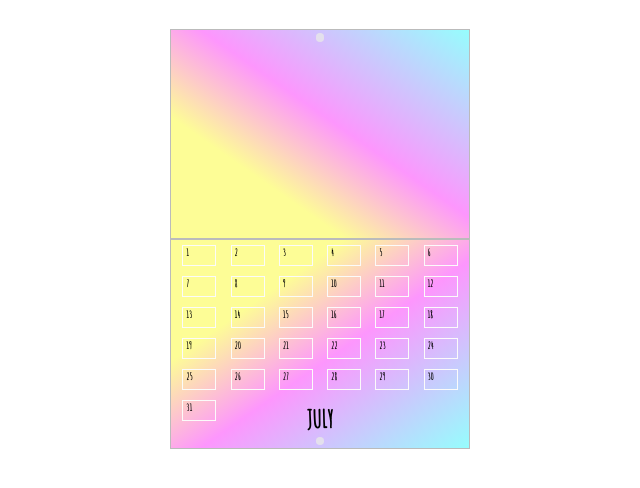
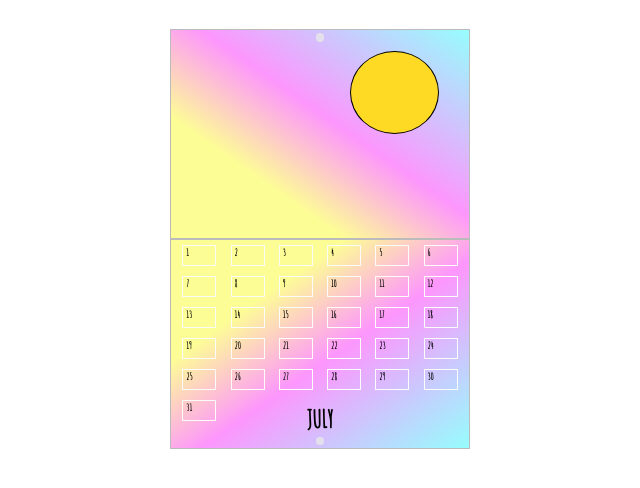
Before and after one commit to FoxyStoat/daily-css-images, a plain HTML site: page 09 calendar/index.html in a window 1280 px wide. Shown: the part 96-584 px from the top of the page, without its empty margins (320-960 px from the left). Drawn offline with Linux system fonts and the light colour scheme.

Commit message:
feat: Add sun image

```diff
--- a/09 calendar/index.html
+++ b/09 calendar/index.html
@@ -18,6 +18,7 @@
             <!-- calendar-image-section -->
             <div class="calendar-image-section">
                 <div class="hole-hanger hanger-1"></div>
+                <div class="sun"></div>
             </div><!-- end calendar image section -->
 
             <!-- calendar-date-section -->
--- a/09 calendar/style.css
+++ b/09 calendar/style.css
@@ -65,8 +65,19 @@ span {
 	background: linear-gradient(to top right, rgba(253,253,150,1) 29%, rgba(253,150,253,1) 55%, rgba(150,253,253,1) 100%);
 }
 
-h2 {
-	text-align: center;
+.sun {
+	position: absolute;
+	right: 10%;
+	top: 10%;
+    width: 30%;
+    height: 40%;
+    border: 1px solid #000;
+    border-radius: 50%;
+    -webkit-border-radius: 50%;
+    -moz-border-radius: 50%;
+    -ms-border-radius: 50%;
+    -o-border-radius: 50%;
+    background: #FFDA24;
 }
 
 /*---------------- calendar date section ----------------*/
```
